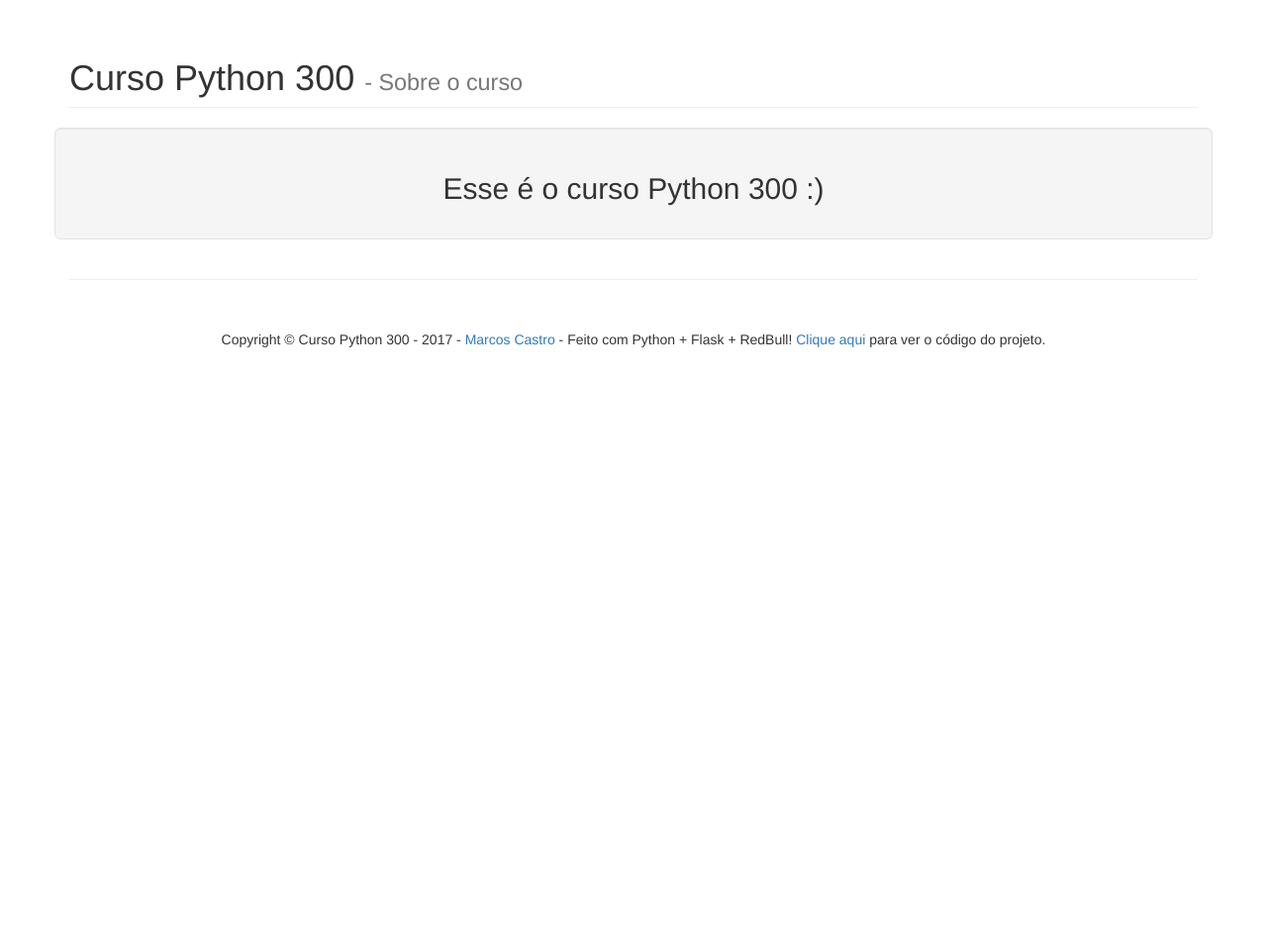
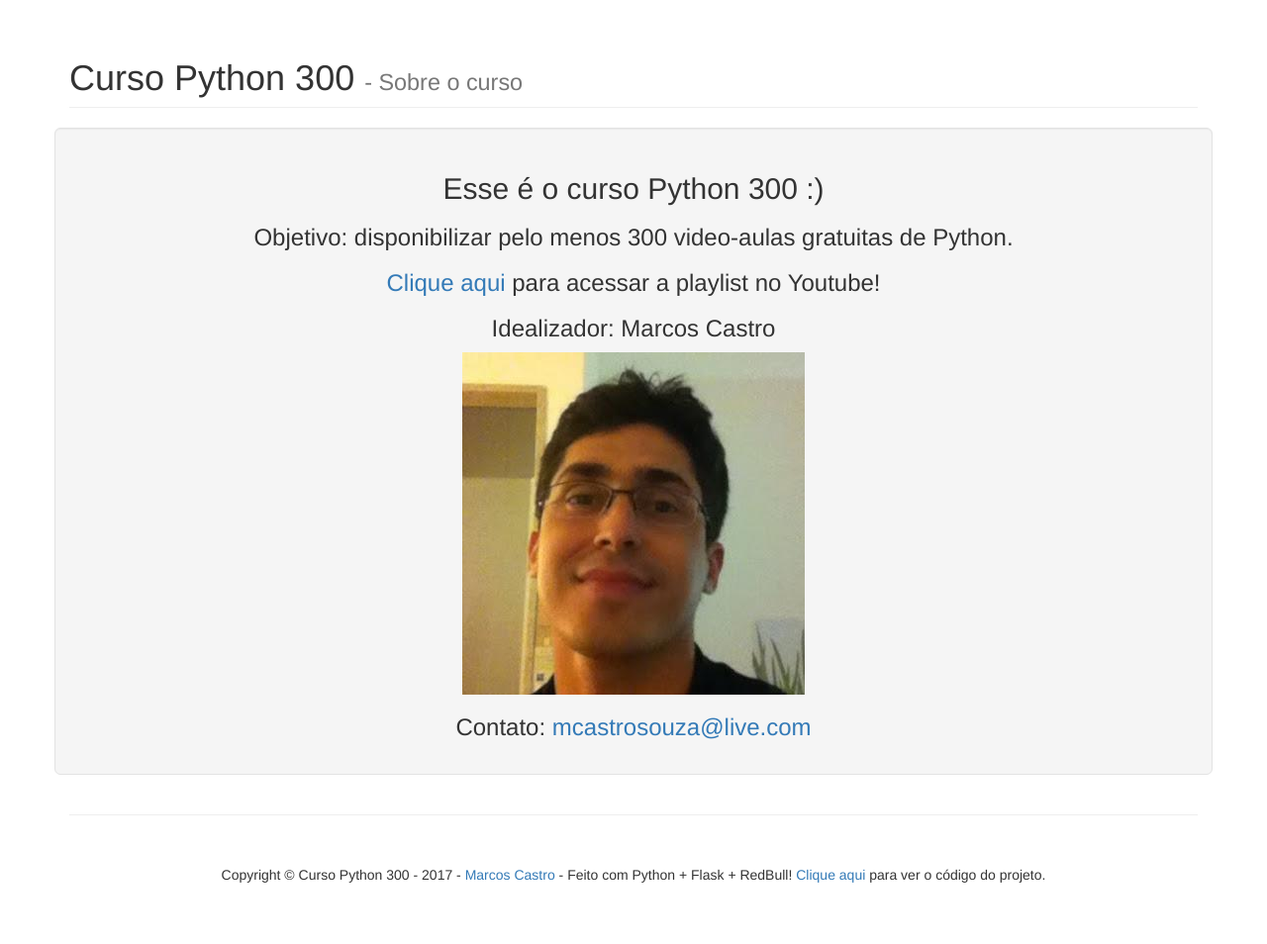
Before and after one commit to marcoscastro/cursopython300, a Flask app: page /sobre in a window 1280 px wide. Shown: the part 51-1005 px from the top of the page at 99% size. Before the commit the page ends 402 px from the top, so only its background shows below. Run offline with Flask 2, Linux system fonts and the light colour scheme; some libraries are stand-ins or nearby versions.

Commit message:
atualizada a pagina Sobre

```diff
--- a/app/templates/base.html
+++ b/app/templates/base.html
@@ -51,7 +51,7 @@
                         <a href="/contato">Contato</a>
                     </li>
                     <li>
-                        <a href="#">Seja um apoiador!</a>
+                        <a href="http://apoia.se/marcoscastro">Seja um apoiador!</a>
                     </li>
                 </ul>
             </div>
--- a/app/templates/sobre.html
+++ b/app/templates/sobre.html
@@ -16,6 +16,11 @@
   <div class="row text-center">
     <div class="well well-lg">
       <h2>Esse é o curso Python 300 :)</h2>
+      <h3>Objetivo: disponibilizar pelo menos 300 video-aulas gratuitas de Python.</h3>
+      <h3><a href="https://www.youtube.com/playlist?list=PL8eBmR3QtPL0j3QLEjQ6rcx8rVB8Ir893" target="_blank">Clique aqui</a> para acessar a playlist no Youtube!</h3>
+      <h3>Idealizador: Marcos Castro</h3>
+      <center><a href="http://mcastrosouza.com" target="_blank"><img class="img-responsive" src="{{ url_for('static', filename='img/marcos.jpg') }}"></a></center>
+      <h3>Contato: <a href="mailto:mcastrosouza@live.com">mcastrosouza@live.com</a></h3>
     </div>
   </div>
 {% endblock %}
```
Also changed, not shown: app/static/img/marcos.jpg (added).
